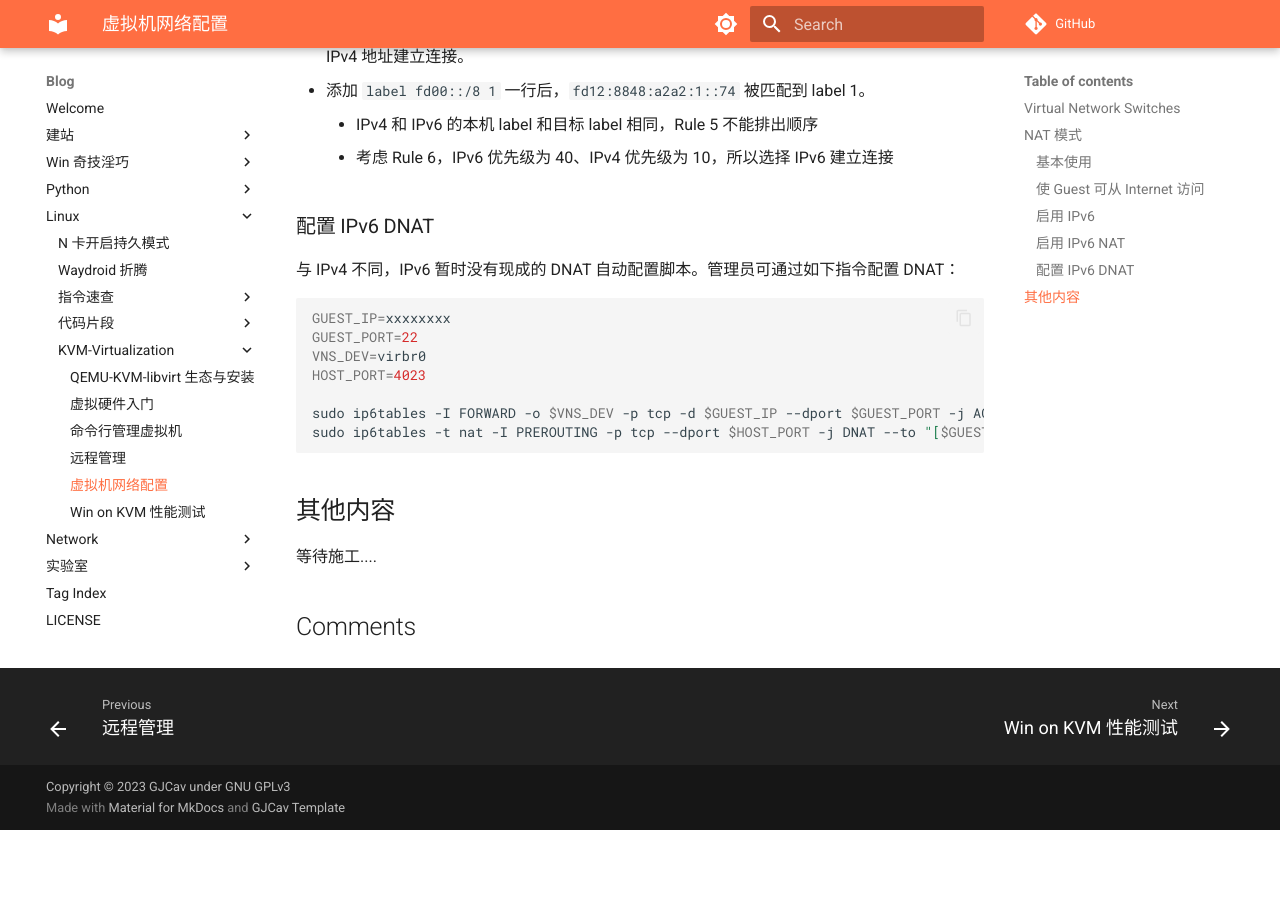
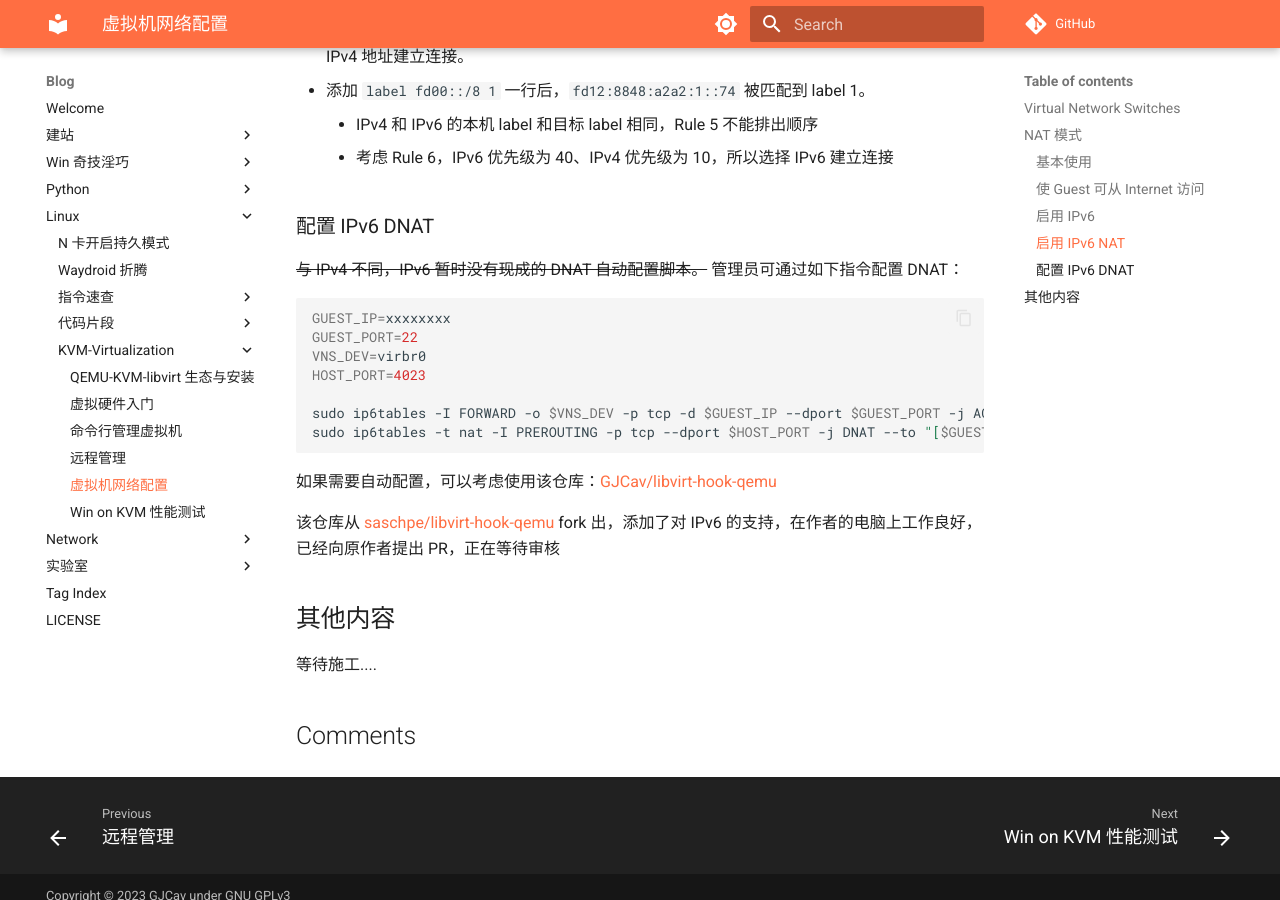
Before and after one commit to GJCav/blog, an MkDocs documentation site: the page built from docs/Linux/KVM-Virtualization/networking.md, in a window 1280 px wide and 900 px high, scrolled down 7328 px. Built offline with MkDocs 1.6.1 and Material for MkDocs 9.7.7, drawn with Linux system fonts in a browser that asks for light colours; comment, search, counter and statistics services are not loaded; before the commit the page ends 8158 px from its top, so only the background shows below that.

Commit message:
update KVM networking

````diff
--- a/docs/Linux/KVM-Virtualization/networking.md
+++ b/docs/Linux/KVM-Virtualization/networking.md
@@ -366,7 +366,7 @@ sudo virsh net-start net_name
 
 ### 配置 IPv6 DNAT
 
-与 IPv4 不同，IPv6 暂时没有现成的 DNAT 自动配置脚本。管理员可通过如下指令配置 DNAT：
+~~与 IPv4 不同，IPv6 暂时没有现成的 DNAT 自动配置脚本。~~ 管理员可通过如下指令配置 DNAT：
 
 ``` bash
 GUEST_IP=xxxxxxxx
@@ -380,6 +380,10 @@ sudo ip6tables -t nat -I PREROUTING -p tcp --dport $HOST_PORT -j DNAT --to "[$GU
 
 
 
+如果需要自动配置，可以考虑使用该仓库：[GJCav/libvirt-hook-qemu](https://github.com/GJCav/libvirt-hook-qemu)
+
+该仓库从 [saschpe/libvirt-hook-qemu](https://github.com/saschpe/libvirt-hook-qemu) fork 出，添加了对 IPv6 的支持，在作者的电脑上工作良好，已经向原作者提出 PR，正在等待审核
+
 
 
 ## 其他内容
````
Also changed, not shown: other parts of docs/Linux/KVM-Virtualization/networking.md (+1 -1 lines).
